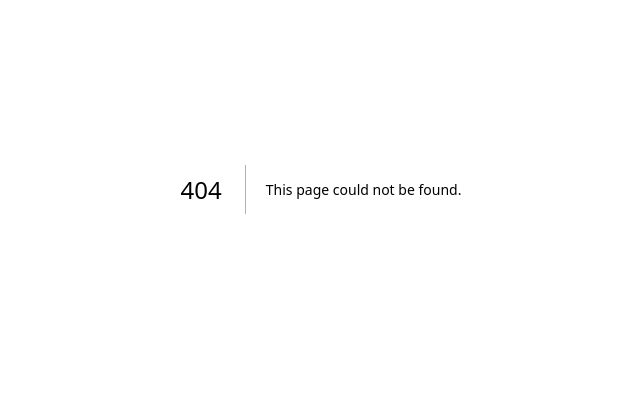
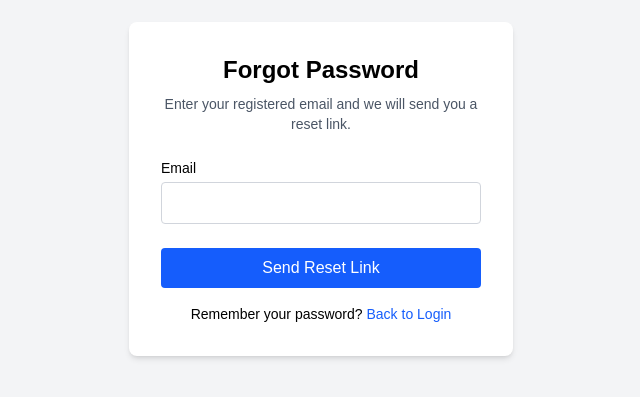
Before and after one commit to Farhat-jahan26/expense-tracker, a Next.js app: page /forgot-password in a window 1280 px wide. Before the commit this address had no page. Shown: the part 211-608 px from the top of the page, without its empty margins (319-959 px from the left). Built offline with nearby package versions, Linux system fonts and the light colour scheme; no server answers.

Commit message:
Add forgot password and reset password flow

```diff
--- /dev/null
+++ b/app/forgot-password/page.js
@@ -0,0 +1,89 @@
+'use client'
+
+import { useState } from 'react'
+import Link from 'next/link'
+import { supabase } from '@/lib/supabase'
+
+export default function ForgotPasswordPage() {
+  const [email, setEmail] = useState('')
+  const [message, setMessage] = useState('')
+  const [error, setError] = useState('')
+  const [loading, setLoading] = useState(false)
+
+  const handleSubmit = async (e) => {
+    e.preventDefault()
+
+    setError('')
+    setMessage('')
+    setLoading(true)
+
+    const { error } = await supabase.auth.resetPasswordForEmail(email, {
+      redirectTo: `${window.location.origin}/reset-password`,
+    })
+
+    setLoading(false)
+
+    if (error) {
+      setError(error.message)
+      return
+    }
+
+    setMessage('Reset link sent. Please check your email (and spam folder).')
+  }
+
+  return (
+    <div className="flex min-h-screen items-center justify-center bg-gray-100">
+      <form
+        onSubmit={handleSubmit}
+        className="w-96 rounded-lg bg-white p-8 shadow-md"
+      >
+        <h1 className="mb-2 text-center text-2xl font-bold text-black">
+          Forgot Password
+        </h1>
+
+        <p className="mb-6 text-center text-sm text-gray-600">
+          Enter your registered email and we will send you a reset link.
+        </p>
+
+        {error && (
+          <p className="mb-4 text-sm text-red-500">{error}</p>
+        )}
+
+        {message && (
+          <p className="mb-4 text-sm text-green-600">{message}</p>
+        )}
+
+        {/* EMAIL */}
+        <div className="mb-6">
+          <label className="mb-1 block text-sm font-medium text-black">
+            Email
+          </label>
+
+          <input
+            type="email"
+            value={email}
+            onChange={(e) => setEmail(e.target.value)}
+            required
+            className="w-full rounded border border-gray-300 px-3 py-2 text-black"
+          />
+        </div>
+
+        {/* BUTTON */}
+        <button
+          type="submit"
+          disabled={loading}
+          className="w-full rounded bg-blue-600 py-2 text-white hover:bg-blue-700 disabled:opacity-50"
+        >
+          {loading ? 'Sending...' : 'Send Reset Link'}
+        </button>
+
+        <p className="mt-4 text-center text-sm text-black">
+          Remember your password?{' '}
+          <Link href="/login" className="text-blue-600 hover:underline">
+            Back to Login
+          </Link>
+        </p>
+      </form>
+    </div>
+  )
+}
--- a/app/login/page.js
+++ b/app/login/page.js
@@ -66,7 +66,7 @@ export default function LoginPage() {
         </div>
 
         {/* PASSWORD */}
-        <div className="mb-6">
+        <div className="mb-2">
           <label className="mb-1 block text-sm font-medium text-black">
             Password
           </label>
@@ -90,6 +90,16 @@ export default function LoginPage() {
           </div>
         </div>
 
+        {/* FORGOT PASSWORD */}
+        <div className="mb-6 text-right">
+          <Link
+            href="/forgot-password"
+            className="text-sm text-blue-600 hover:underline"
+          >
+            Forgot password?
+          </Link>
+        </div>
+
         {/* BUTTON */}
         <button
           type="submit"
--- /dev/null
+++ b/app/reset-password/page.js
@@ -0,0 +1,140 @@
+'use client'
+
+import { useEffect, useState } from 'react'
+import { useRouter } from 'next/navigation'
+import { Eye, EyeOff } from 'lucide-react'
+import { supabase } from '@/lib/supabase'
+
+export default function ResetPasswordPage() {
+  const router = useRouter()
+
+  const [password, setPassword] = useState('')
+  const [confirmPassword, setConfirmPassword] = useState('')
+  const [showPassword, setShowPassword] = useState(false)
+  const [ready, setReady] = useState(false)
+  const [message, setMessage] = useState('')
+  const [error, setError] = useState('')
+  const [loading, setLoading] = useState(false)
+
+  useEffect(() => {
+    supabase.auth.getSession().then(({ data }) => {
+      if (data.session) setReady(true)
+    })
+
+    const { data: listener } = supabase.auth.onAuthStateChange((event) => {
+      if (event === 'PASSWORD_RECOVERY') setReady(true)
+    })
+
+    return () => listener.subscription.unsubscribe()
+  }, [])
+
+  const handleSubmit = async (e) => {
+    e.preventDefault()
+
+    setError('')
+    setMessage('')
+
+    if (password.length < 6) {
+      setError('Password must be at least 6 characters long.')
+      return
+    }
+
+    if (password !== confirmPassword) {
+      setError('Passwords do not match.')
+      return
+    }
+
+    setLoading(true)
+
+    const { error } = await supabase.auth.updateUser({ password })
+
+    if (error) {
+      setError(error.message)
+      setLoading(false)
+      return
+    }
+
+    setMessage('Password updated successfully! Redirecting to login...')
+    await supabase.auth.signOut()
+    setTimeout(() => router.push('/login'), 2000)
+  }
+
+  return (
+    <div className="flex min-h-screen items-center justify-center bg-gray-100">
+      <form
+        onSubmit={handleSubmit}
+        className="w-96 rounded-lg bg-white p-8 shadow-md"
+      >
+        <h1 className="mb-6 text-center text-2xl font-bold text-black">
+          Set New Password
+        </h1>
+
+        {error && (
+          <p className="mb-4 text-sm text-red-500">{error}</p>
+        )}
+
+        {message && (
+          <p className="mb-4 text-sm text-green-600">{message}</p>
+        )}
+
+        {!ready ? (
+          <p className="text-center text-sm text-gray-600">
+            Verifying your link... If nothing appears, please open the link
+            from your email again.
+          </p>
+        ) : (
+          <>
+            {/* NEW PASSWORD */}
+            <div className="mb-4">
+              <label className="mb-1 block text-sm font-medium text-black">
+                New Password
+              </label>
+
+              <div className="relative">
+                <input
+                  type={showPassword ? 'text' : 'password'}
+                  value={password}
+                  onChange={(e) => setPassword(e.target.value)}
+                  required
+                  className="w-full rounded border border-gray-300 px-3 py-2 pr-10 text-black"
+                />
+
+                <button
+                  type="button"
+                  onClick={() => setShowPassword((prev) => !prev)}
+                  className="absolute right-3 top-1/2 -translate-y-1/2 text-gray-500"
+                >
+                  {showPassword ? <EyeOff size={20} /> : <Eye size={20} />}
+                </button>
+              </div>
+            </div>
+
+            {/* CONFIRM PASSWORD */}
+            <div className="mb-6">
+              <label className="mb-1 block text-sm font-medium text-black">
+                Confirm Password
+              </label>
+
+              <input
+                type={showPassword ? 'text' : 'password'}
+                value={confirmPassword}
+                onChange={(e) => setConfirmPassword(e.target.value)}
+                required
+                className="w-full rounded border border-gray-300 px-3 py-2 text-black"
+              />
+            </div>
+
+            {/* BUTTON */}
+            <button
+              type="submit"
+              disabled={loading}
+              className="w-full rounded bg-blue-600 py-2 text-white hover:bg-blue-700 disabled:opacity-50"
+            >
+              {loading ? 'Updating...' : 'Update Password'}
+            </button>
+          </>
+        )}
+      </form>
+    </div>
+  )
+}
```
